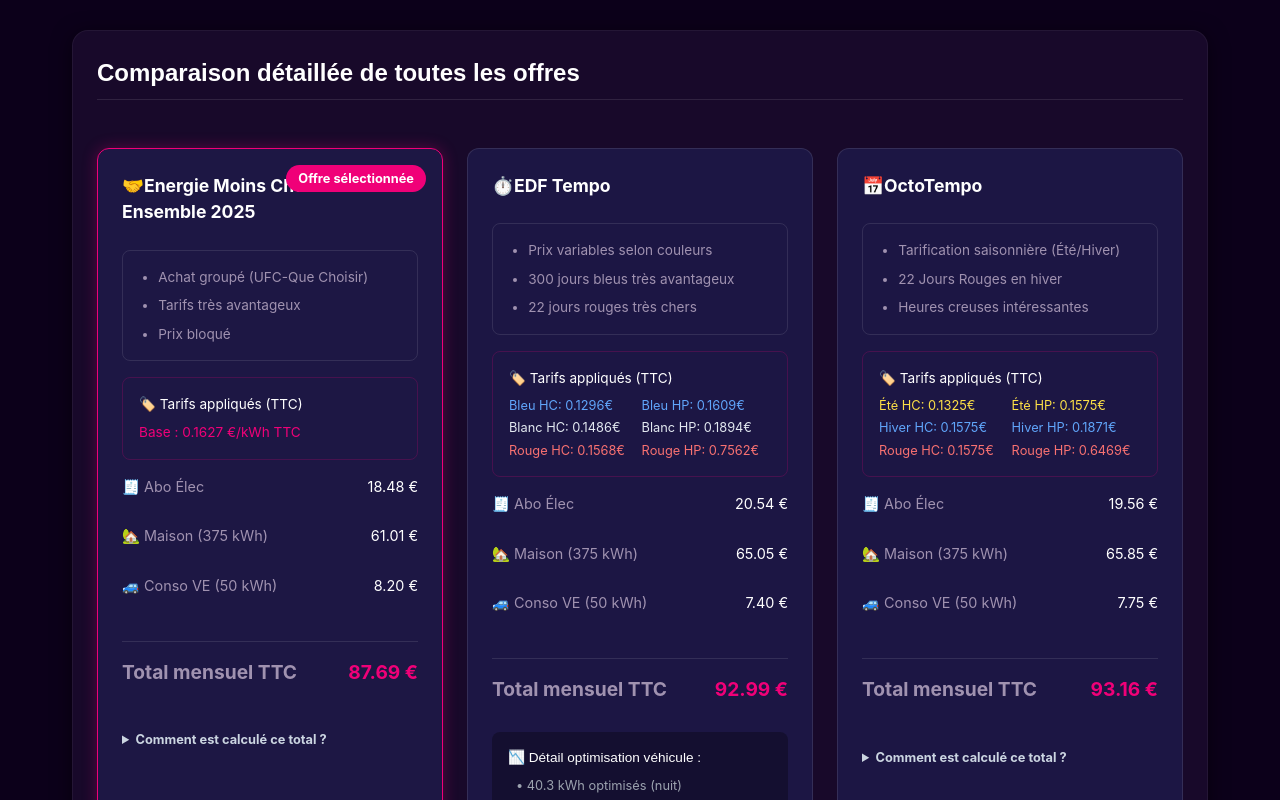
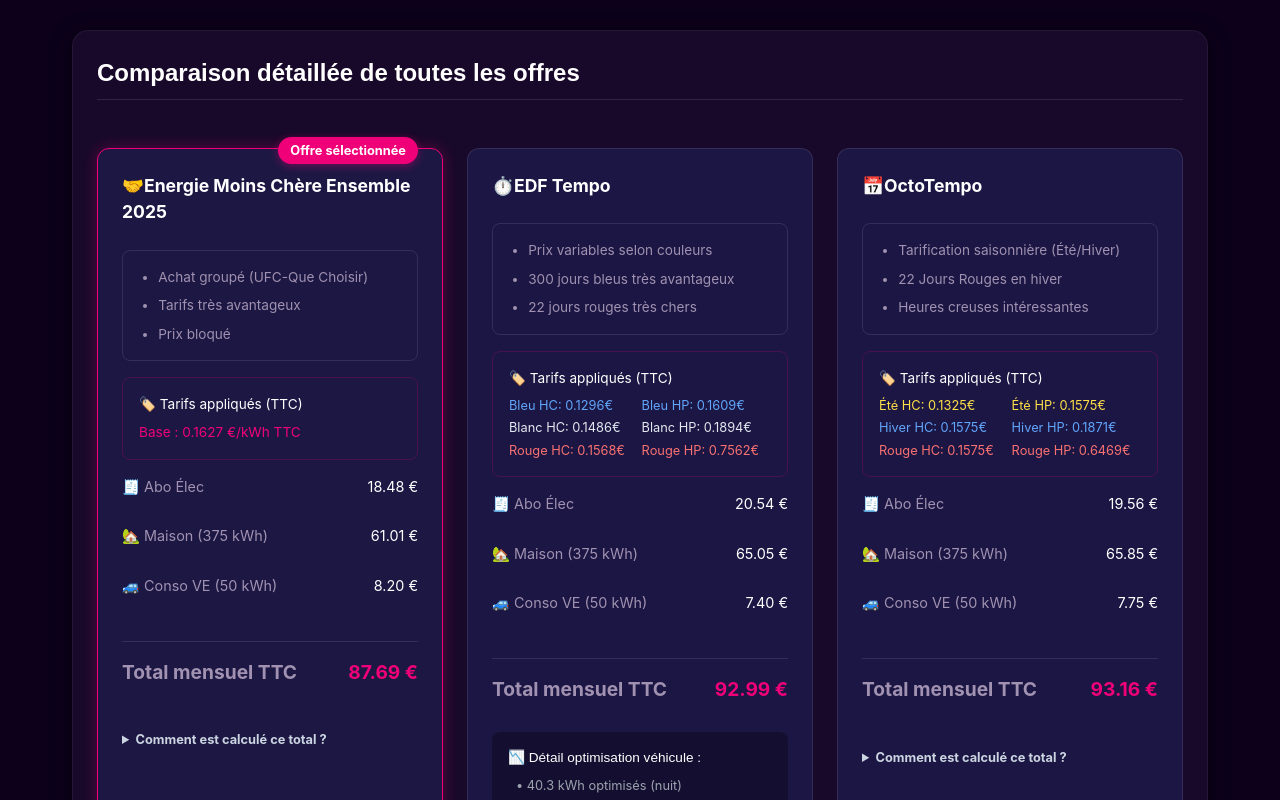
Before and after one commit to almoha73/comparateur-VE, a React (Vite) app: page / in a window 1280 px wide. Shown: the part 1920-2720 px from the top of the page. Built offline with nearby package versions, Linux system fonts and the light colour scheme.

Commit message:
style: fix overlapping selected offer badge

```diff
--- a/src/App.css
+++ b/src/App.css
@@ -135,14 +135,15 @@
 
 .badge-selected {
   position: absolute;
-  top: 1rem;
-  right: 1rem;
+  top: -12px;
+  right: 1.5rem;
   background-color: var(--color-accent-pink);
   color: white;
   padding: 0.25rem 0.75rem;
   border-radius: 20px;
   font-size: 0.8rem;
   font-weight: bold;
+  box-shadow: 0 2px 8px rgba(240, 0, 120, 0.4);
 }
 
 .offer-header {
@@ -153,7 +154,6 @@
   font-weight: bold;
   color: white;
   margin-bottom: 0.5rem;
-  padding-right: 80px; /* space for badge */
 }
 
 .detail-box {
```
